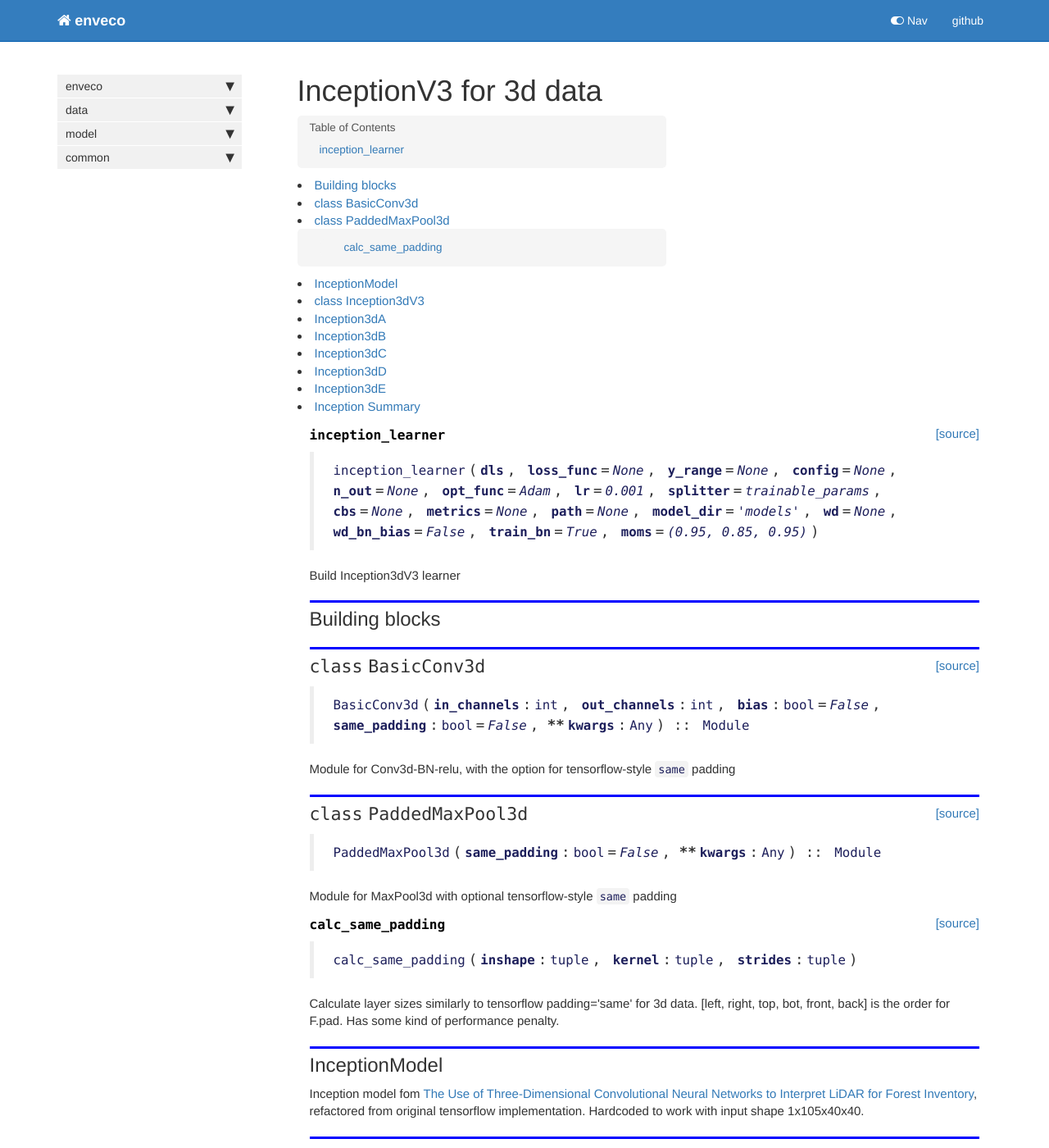
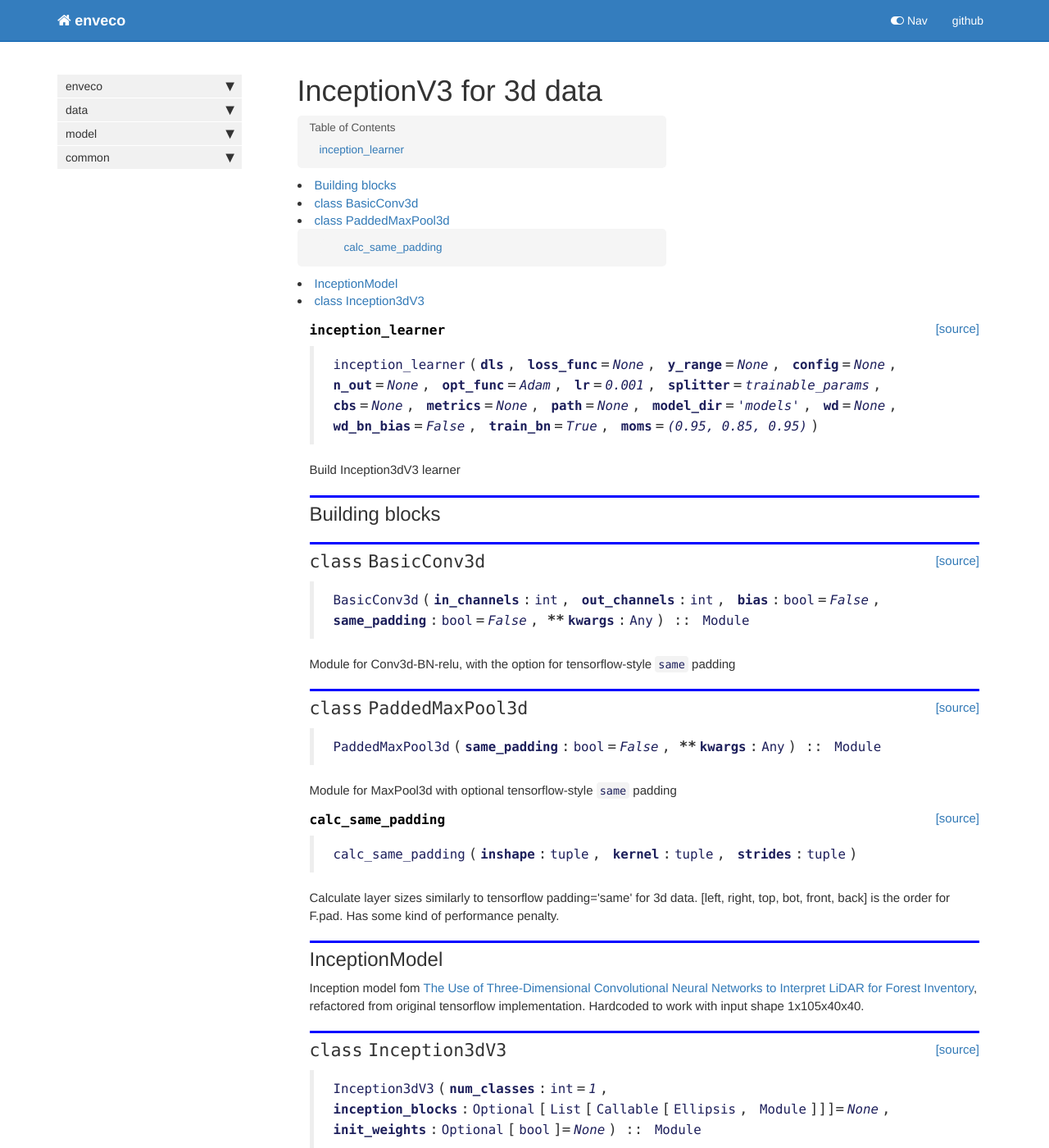
Before and after one commit to mayrajeo/enveco, a Jekyll site: the page built from docs/model.inception3dv3.html, in a window 1280 px wide and 1400 px high. Shown: the whole window at 82% size. Built offline with Jekyll 4.4.1, drawn with Linux system fonts in a browser that asks for light colours; nearby versions of some CDN libraries; comment, search, counter and statistics services are not loaded; some of the changed text lies outside the part shown.

Commit message:
update docs

```diff
--- a/docs/model.inception3dv3.html
+++ b/docs/model.inception3dv3.html
@@ -204,42 +204,6 @@
 </div>
     {% endraw %}
 
-<div class="cell border-box-sizing text_cell rendered"><div class="inner_cell">
-<div class="text_cell_render border-box-sizing rendered_html">
-<h2 id="Inception3dA">Inception3dA<a class="anchor-link" href="#Inception3dA"> </a></h2>
-</div>
-</div>
-</div>
-<div class="cell border-box-sizing text_cell rendered"><div class="inner_cell">
-<div class="text_cell_render border-box-sizing rendered_html">
-<h2 id="Inception3dB">Inception3dB<a class="anchor-link" href="#Inception3dB"> </a></h2>
-</div>
-</div>
-</div>
-<div class="cell border-box-sizing text_cell rendered"><div class="inner_cell">
-<div class="text_cell_render border-box-sizing rendered_html">
-<h2 id="Inception3dC">Inception3dC<a class="anchor-link" href="#Inception3dC"> </a></h2>
-</div>
-</div>
-</div>
-<div class="cell border-box-sizing text_cell rendered"><div class="inner_cell">
-<div class="text_cell_render border-box-sizing rendered_html">
-<h2 id="Inception3dD">Inception3dD<a class="anchor-link" href="#Inception3dD"> </a></h2>
-</div>
-</div>
-</div>
-<div class="cell border-box-sizing text_cell rendered"><div class="inner_cell">
-<div class="text_cell_render border-box-sizing rendered_html">
-<h2 id="Inception3dE">Inception3dE<a class="anchor-link" href="#Inception3dE"> </a></h2>
-</div>
-</div>
-</div>
-<div class="cell border-box-sizing text_cell rendered"><div class="inner_cell">
-<div class="text_cell_render border-box-sizing rendered_html">
-<h2 id="Inception-Summary">Inception Summary<a class="anchor-link" href="#Inception-Summary"> </a></h2>
-</div>
-</div>
-</div>
     {% raw %}
 
 <div class="cell border-box-sizing code_cell rendered">
```
